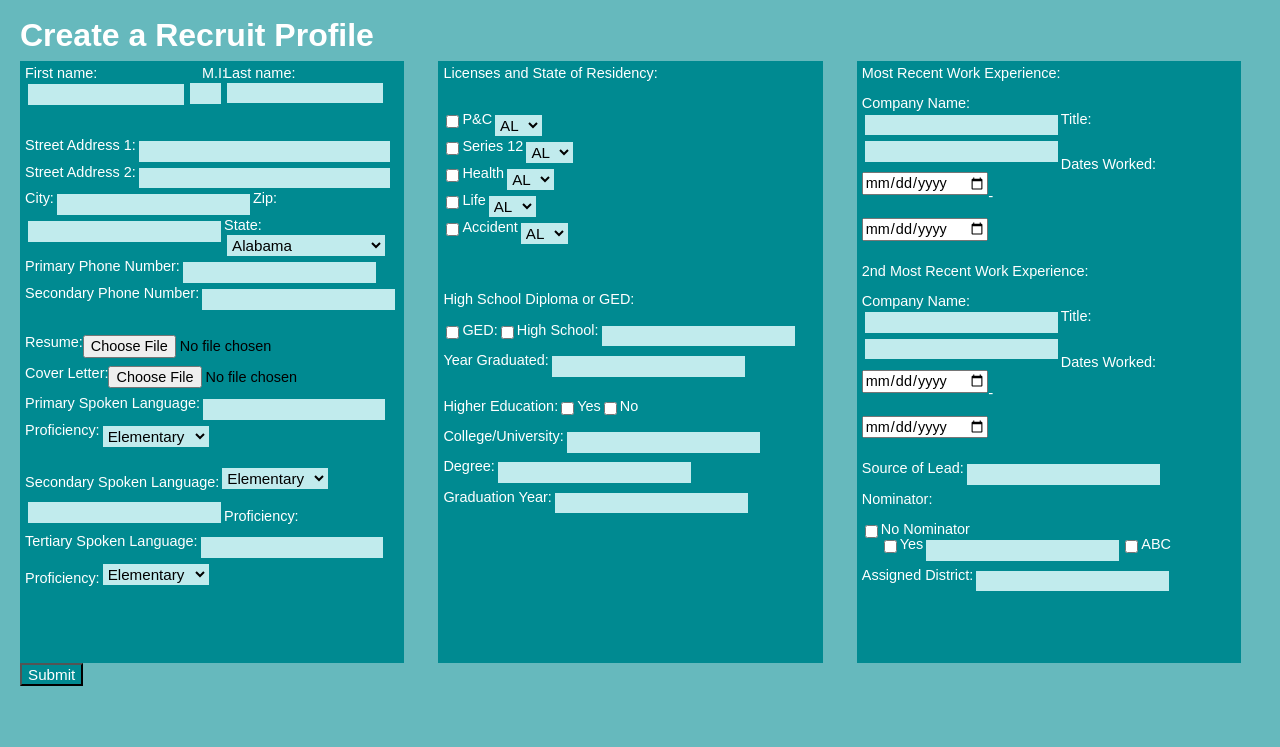
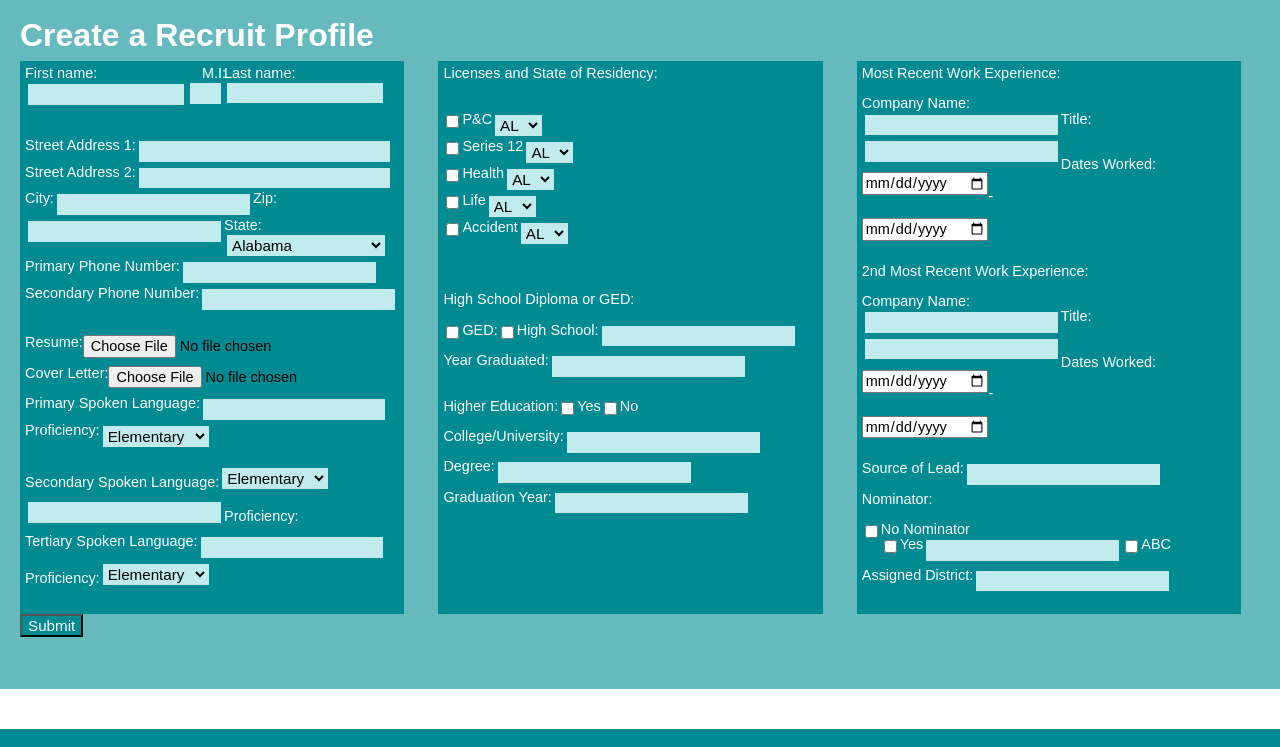
Before and after one commit to carmen-ng/ProjectX, a PHP site: page /createRec.html in a window 1280 px wide. Shown: the part 71-818 px from the top of the page. Run offline with PHP 8.4, Linux system fonts and the light colour scheme; some libraries are stand-ins or nearby versions.

Commit message:
createRec desktop height only: adjusted

```diff
--- a/recruit/re.css
+++ b/recruit/re.css
@@ -287,7 +287,7 @@ a {text-decoration: none;}
 	width: 500px;
 }
 .body {
-	height: 88.5vh;
+	height: 650px;
 	padding: 20px;}
 .body h1{
 	margin: 0;
```
